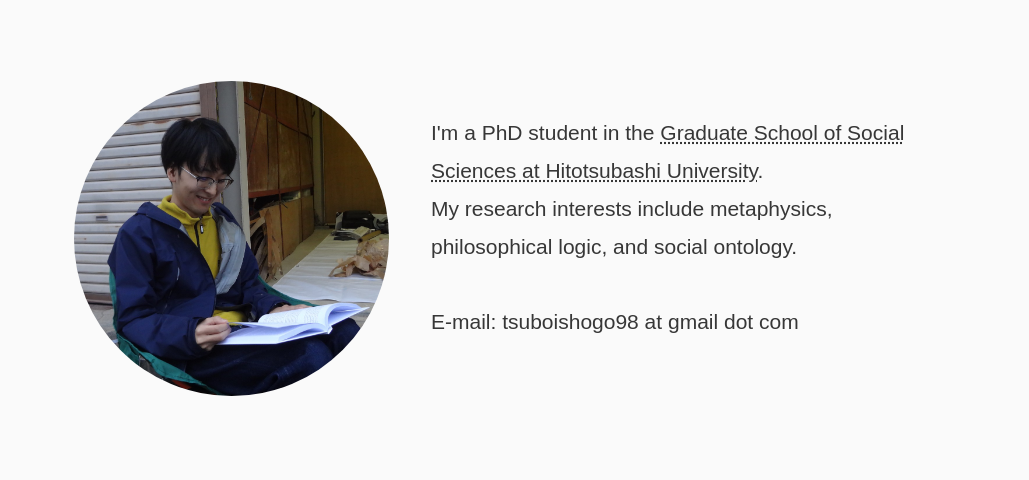
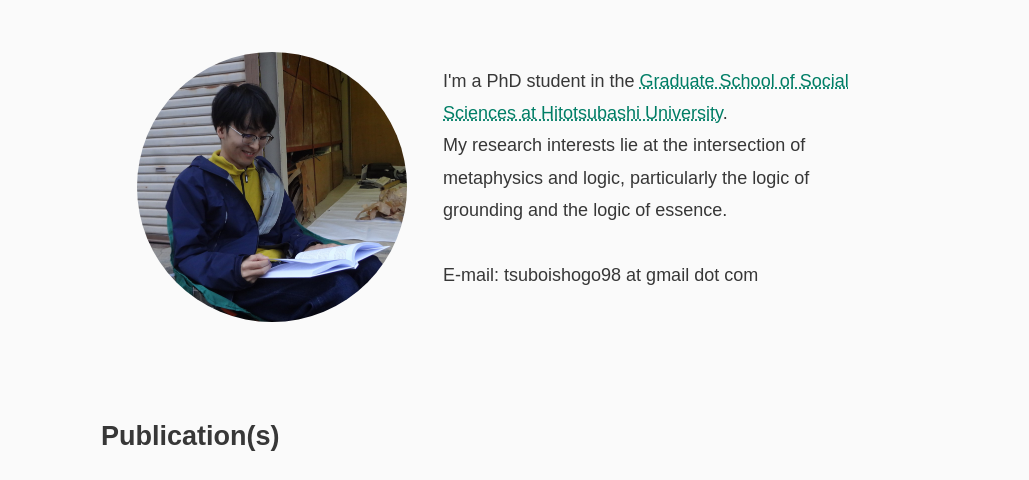
Before and after one commit to shogo-tsuboi/shogo-tsuboi.github.io, a plain HTML site: page index.html in a window 1280 px wide. Shown: the part 121-601 px from the top of the page, without its empty margins (125-1154 px from the left). Drawn offline with nearby package versions, Linux system fonts and the light colour scheme; a web font is replaced by a local one.

Commit message:
color changed

```diff
--- a/css/style.css
+++ b/css/style.css
@@ -15,7 +15,7 @@
 body{
     margin: 2em auto;
     padding: 0 2em;
-    font-size: 21px;
+    font-size: 18px;
     line-height: 1.8;
     background-color: var(--base-color);
     color: var(--text-color);
@@ -24,7 +24,7 @@ body{
 }
 
 a {
-    color: var(--text-color);
+    color: var(--main-color);
     text-decoration: underline;
     text-decoration-style: dotted;
 }
@@ -39,10 +39,6 @@ ul li{
 
 ul li:last-child{
     margin-bottom: 0;
-}
-
-h1,h2{
-    color: var(--main-color);
 }
 
 h2{
--- a/index.html
+++ b/index.html
@@ -49,7 +49,7 @@
     <div id="profile-text">
     I'm a PhD student in the <a href="https://www.soc.hit-u.ac.jp/en/">Graduate School of Social Sciences at Hitotsubashi University</a>.
     <br>
-    My research interests include metaphysics, philosophical logic, and social ontology.
+    My research interests lie at the intersection of metaphysics and logic, particularly the logic of grounding and the logic of essence.
     <br><br>
     E-mail: tsuboishogo98 at gmail dot com</p>
     </div>
@@ -108,7 +108,7 @@
     </ul>
 
 <footer>
-Last Updated: June 26, 2026
+Last Updated: October 26, 2026
 </footer>
 
 <!-- Cloudflare Web Analytics --><script type='module' src='https://static.cloudflareinsights.com/beacon.min.js' data-cf-beacon='{"token": "7201325104bc4ec4a6706fd61cb989ae"}'></script><!-- End Cloudflare Web Analytics -->
```
